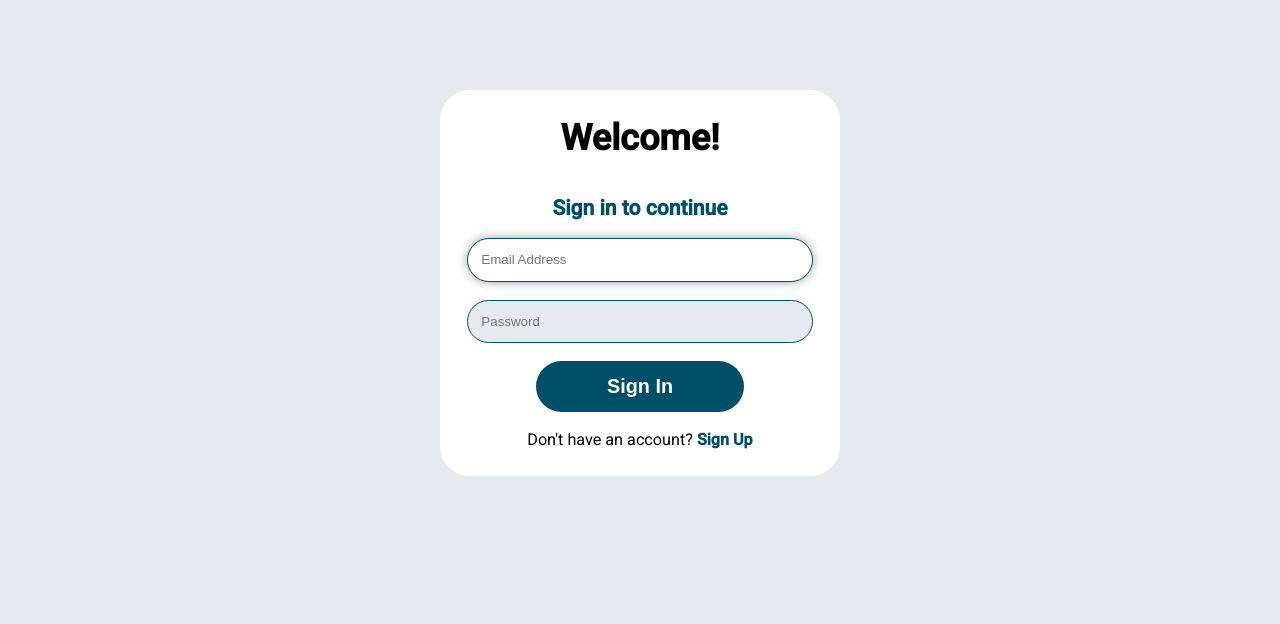
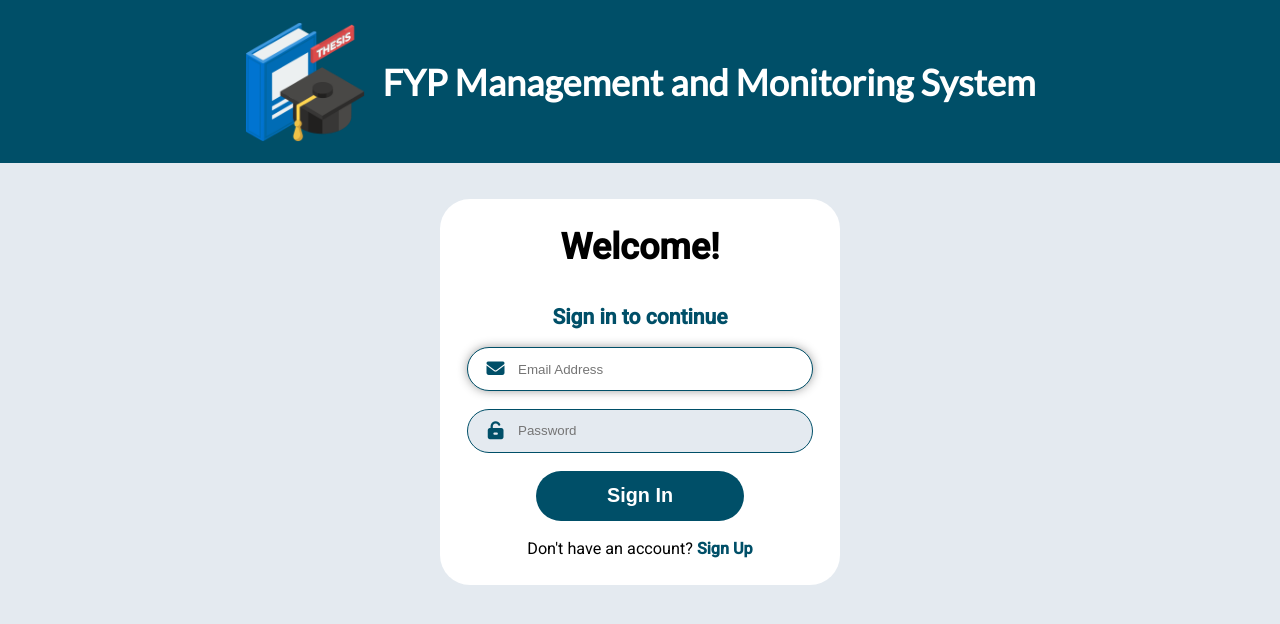
Before and after one commit to amrofadl/WebDevAssignment, a PHP site: page /login_register.html in a window 1280 px wide. Shown: the top 624 px of the page. Run offline with PHP 8.4, Linux system fonts and the light colour scheme; some libraries are stand-ins or nearby versions.

Commit message:
add icon and header title

```diff
--- a/src/css/login.css
+++ b/src/css/login.css
@@ -1,16 +1,36 @@
 body {
-    display: flex;
+    /* display: flex;
+    flex-direction: column;
     align-items: center;
     justify-content: center;
-    margin: 5rem;
+    gap: 3rem; */
+    /* margin: 5rem; */
 }
+
+.container__header {
+    display: flex;
+    justify-content: center;
+    align-items: center;
+    gap: 1rem;
+    flex-wrap: wrap;
+    background-color: var(--color-main);
+    color: #ffffff;
+    margin-bottom: 2rem;
+    padding: 1.2em;
+}
+
+.header__logo {
+    max-width: 250px;
+    height: 120px;
+}
+
 
 form {
     font-family: 'Roboto', Arial, Helvetica, sans-serif;
     width: 100%;
 }
 
-.container {
+.container__form {
     background-color: #ffffff;
     width: 400px;
     max-width: 400px;
@@ -20,6 +40,7 @@ form {
     justify-content: center;
     align-items: center;
     flex-direction: column;
+    margin: 2rem auto;
 }
 
 .form__message, .form__text {
@@ -55,10 +76,23 @@ form {
     margin-bottom: 1rem;
 }
 
+.form__input-group i {
+    position: absolute;
+}
+
+.form__input-icon {
+    margin-left: 0.2rem;
+    padding: 13px 0.7em 0.5em;
+    color: var(--color-main);
+    min-width: 50px;
+    text-align: center;
+}
+
 .form__input {
     display: block;
     width: 100%;
     padding: 1em;
+    padding-left: 50px;
     border-radius: 30px;
     background-color: var(--color-accent);
     border: 1px solid var(--color-main);
--- a/src/login_register.html
+++ b/src/login_register.html
@@ -6,28 +6,32 @@
     <meta name="viewport" content="width=device-width, initial-scale=1.0">
     <link rel="stylesheet" href="./css/default.css">
     <link rel="stylesheet" href="./css/login.css">
+    <script src="https://kit.fontawesome.com/3d7a902bb5.js" crossorigin="anonymous"></script>
     <script src="./js/login_register.js"></script>
     <title>FYP Management System</title>
 </head>
 <body>
 
     <header>
-        <div>
-
+        <div class="container__header">
+                <img class="header__logo" src="./images/thesis.png" alt="FYP Logo">
+                <h1>FYP Management and Monitoring System</h1>
         </div>
     </header>
-    <div class="container">
 
+    <div class="container__form">
         <form action="" class="form"  id="login">
             <h1>Welcome!</h1>
             <h3 class="form__title">Sign in to continue</h3>
             <div class="form__message form__message--error"><!--Incorrect username/password combination --></div>
             <div class="form__input-group">
-                <input type="text" id="signinUsername" class="form__input" autofocus placeholder="Email Address">
+                <i class="fa-solid fa-envelope form__input-icon"></i>
+                <input type="text" id="signinEmail" class="form__input" autofocus placeholder="Email Address">
                 <div class="form__input-error-message"></div>
             </div>
 
             <div class="form__input-group">
+                <i class="fa-solid fa-unlock-keyhole form__input-icon"></i>
                 <input type="password" id="signinPassword" class="form__input" autofocus placeholder="Password">
                 <div class="form__input-error-message"><!--This is an error message --></div>
             </div>
@@ -46,16 +50,19 @@
             <div class="form__message form__message--error"><!--Incorrect username/password combination --></div>
 
             <div class="form__input-group">
+                <i class="fa-solid fa-user form__input-icon"></i>
                 <input type="text" id="signupUsername" class="form__input" autofocus placeholder="Username">
                 <div class="form__input-error-message"></div>
             </div>
 
             <div class="form__input-group">
+                <i class="fa-solid fa-envelope form__input-icon"></i>
                 <input type="text" id="signupEmail" class="form__input" autofocus placeholder="Email Address">
                 <div class="form__input-error-message"></div>
             </div>
 
             <div class="form__input-group">
+                <i class="fa-solid fa-unlock-keyhole form__input-icon"></i>
                 <input type="password" id="signupPassword" class="form__input" autofocus placeholder="Password">
                 <div class="form__input-error-message"><!--This is an error message --></div>
             </div>
@@ -68,7 +75,6 @@
                 <a id="linkLogIn" class="form__link" href="">Sign In</a>
             </p>
         </form>
-
     </div>
 </body>
 </html>
```
Also changed, not shown: src/images/thesis.png (added).
